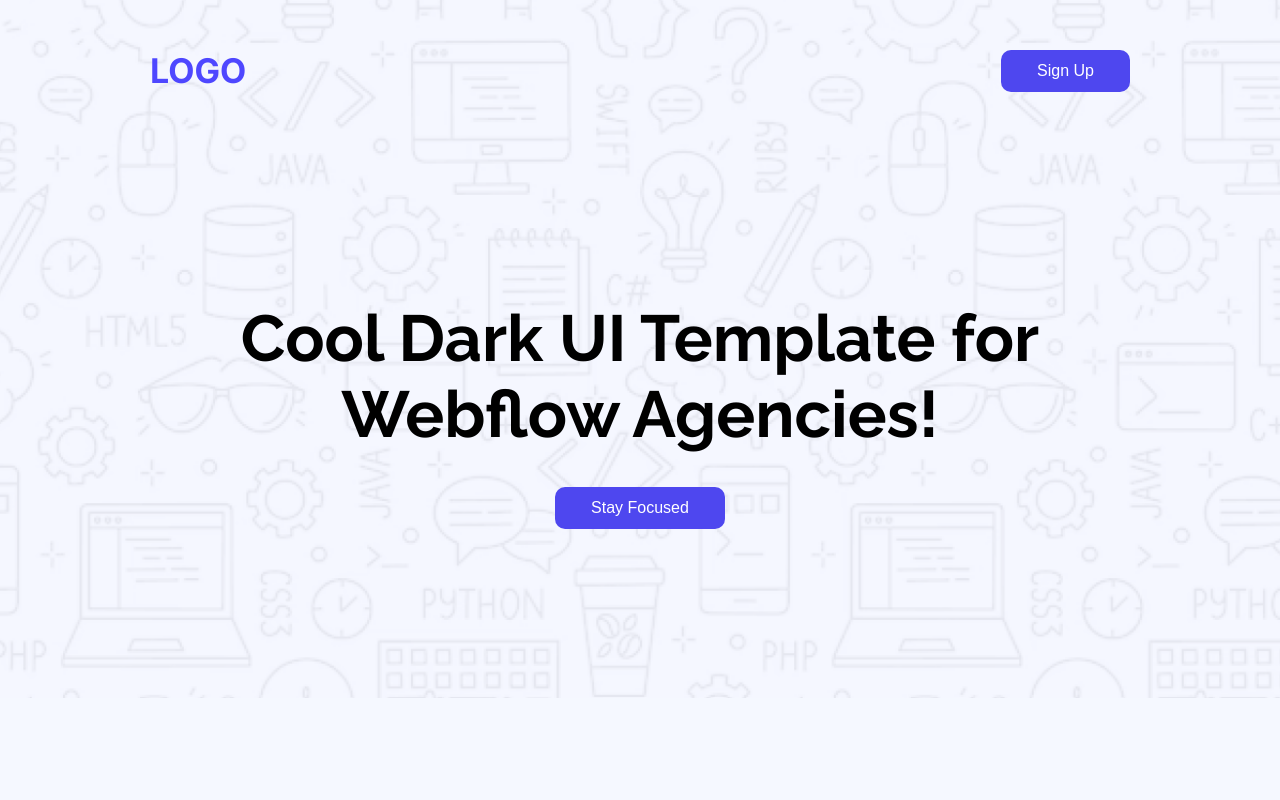
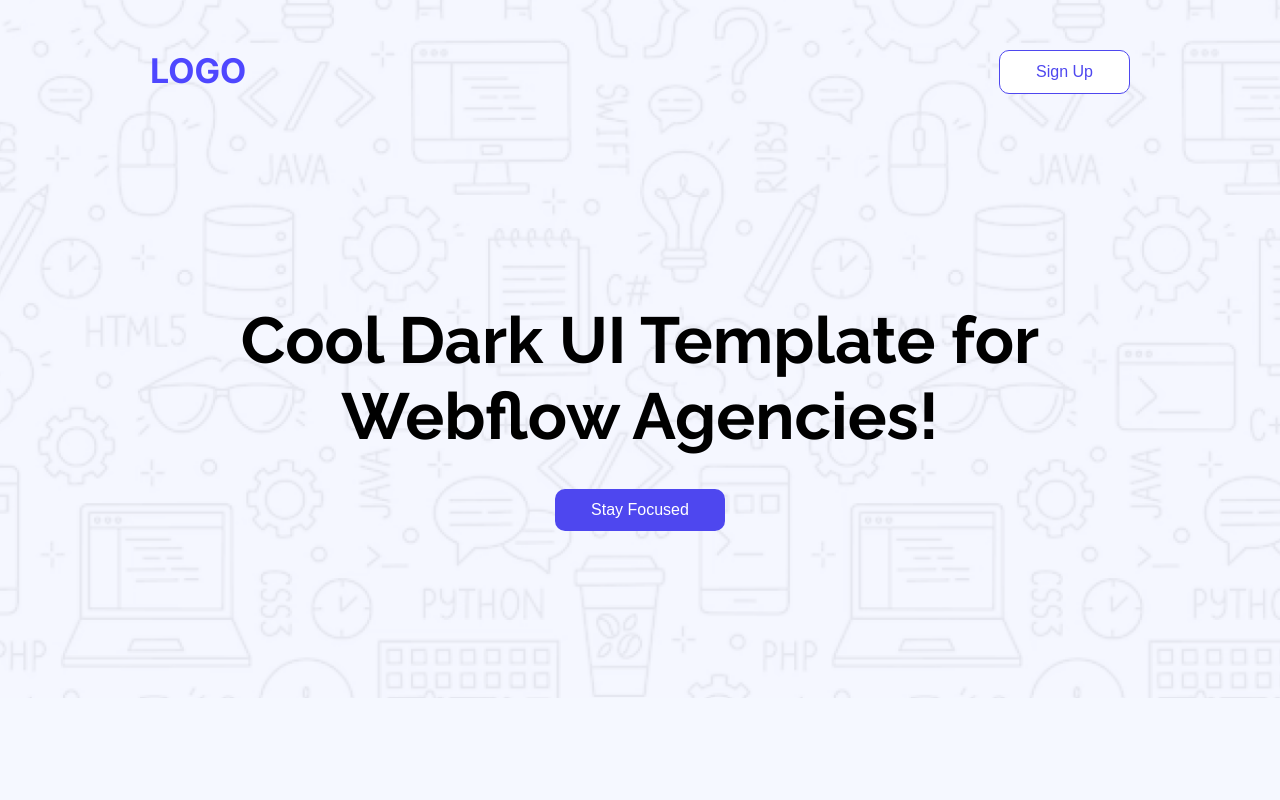
Before and after one commit to saimakhan1/B12A01-landing-launchpad, a plain HTML site: page index.html in a window 1280 px wide. In both pictures the pointer is over the button "Sign Up". Shown: the top 800 px of the page. Drawn offline with Linux system fonts and the light colour scheme.

Commit message:
added new file

```diff
--- a/index.html
+++ b/index.html
@@ -25,11 +25,13 @@
         </nav>
 
         <div class="cooldark">
-          <h1 style="font-family: raleway; font-size: 65px">
-            Cool Dark UI Template for<br />
-            Webflow Agencies!<br />
-            <button class="btn-primary" type="submit">Stay Focused</button>
-          </h1>
+          <section class="banner">
+            <h1 style="font-family: raleway; font-size: 65px">
+              Cool Dark UI Template for<br />
+              Webflow Agencies!<br />
+              <button class="btn-primary" type="submit">Stay Focused</button>
+            </h1>
+          </section>
         </div>
       </section>
       <!--navbar and banner section end here-->
--- a/style.css
+++ b/style.css
@@ -16,8 +16,14 @@
   border-radius: 10px;
   border: none;
   padding: 12px 36px;
+  transition: 0.5s;
 }
+.btn-primary:hover {
+  color: #4e47ef;
+  background-color: #ffffff;
 
+  border: 1px solid #4e47ef;
+}
 .padding1 {
   padding-left: 141px;
   padding-right: 159px;
```
